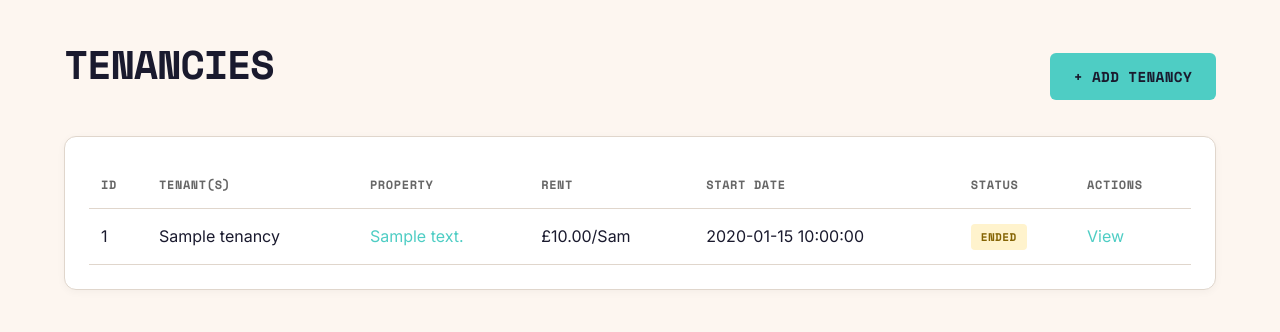
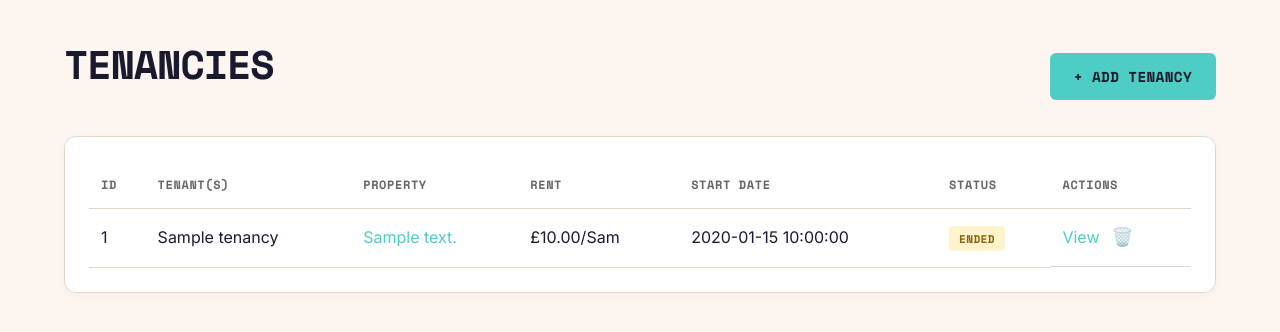
Before and after one commit to Bigdork69/landlord-command-centre, a Flask app: template templates/tenancies.html in a window 1280 px wide. Shown: the part 71-403 px from the top of the page. Run offline with Flask 3, Linux system fonts and the light colour scheme; the template is opened without the code that fills it: most values are stand-ins (such as "Sample title", 1, 10 or a date in 2020).

Commit message:
Add bin icons to delete properties/tenancies from list views
- Trash icon on each row in Properties list
- Trash icon on each row in Tenancies list
- Confirmation dialogs on click

Co-Authored-By: Claude Opus 4.5 <noreply@anthropic.com>

```diff
--- a/templates/tenancies.html
+++ b/templates/tenancies.html
@@ -45,8 +45,13 @@
                             <span class="badge badge-warning">Ended</span>
                         {% endif %}
                     </td>
-                    <td>
-                        <a href="{{ url_for('tenancy_detail', tenancy_id=item.tenancy.id) }}">View</a>
+                    <td style="display: flex; gap: 0.5rem; align-items: center;">
+                        <a href="{{ url_for('tenancy_detail', tenancy_id=item.tenancy.id) }}" class="action-link">View</a>
+                        <form action="{{ url_for('delete_tenancy', tenancy_id=item.tenancy.id) }}" method="post"
+                              onsubmit="return confirm('Delete this tenancy and its compliance events?');"
+                              style="margin: 0;">
+                            <button type="submit" class="delete-btn" title="Delete tenancy">🗑️</button>
+                        </form>
                     </td>
                 </tr>
                 {% endfor %}
@@ -58,4 +63,26 @@
         </p>
     {% endif %}
 </div>
+
+<style>
+.delete-btn {
+    background: none;
+    border: none;
+    cursor: pointer;
+    font-size: 1.1rem;
+    padding: 0.25rem;
+    opacity: 0.6;
+    transition: opacity 0.2s;
+}
+.delete-btn:hover {
+    opacity: 1;
+}
+.action-link {
+    color: #4ECDC4;
+    text-decoration: none;
+}
+.action-link:hover {
+    text-decoration: underline;
+}
+</style>
 {% endblock %}
```
Also changed, not shown: templates/properties.html (+29 -2 lines).
